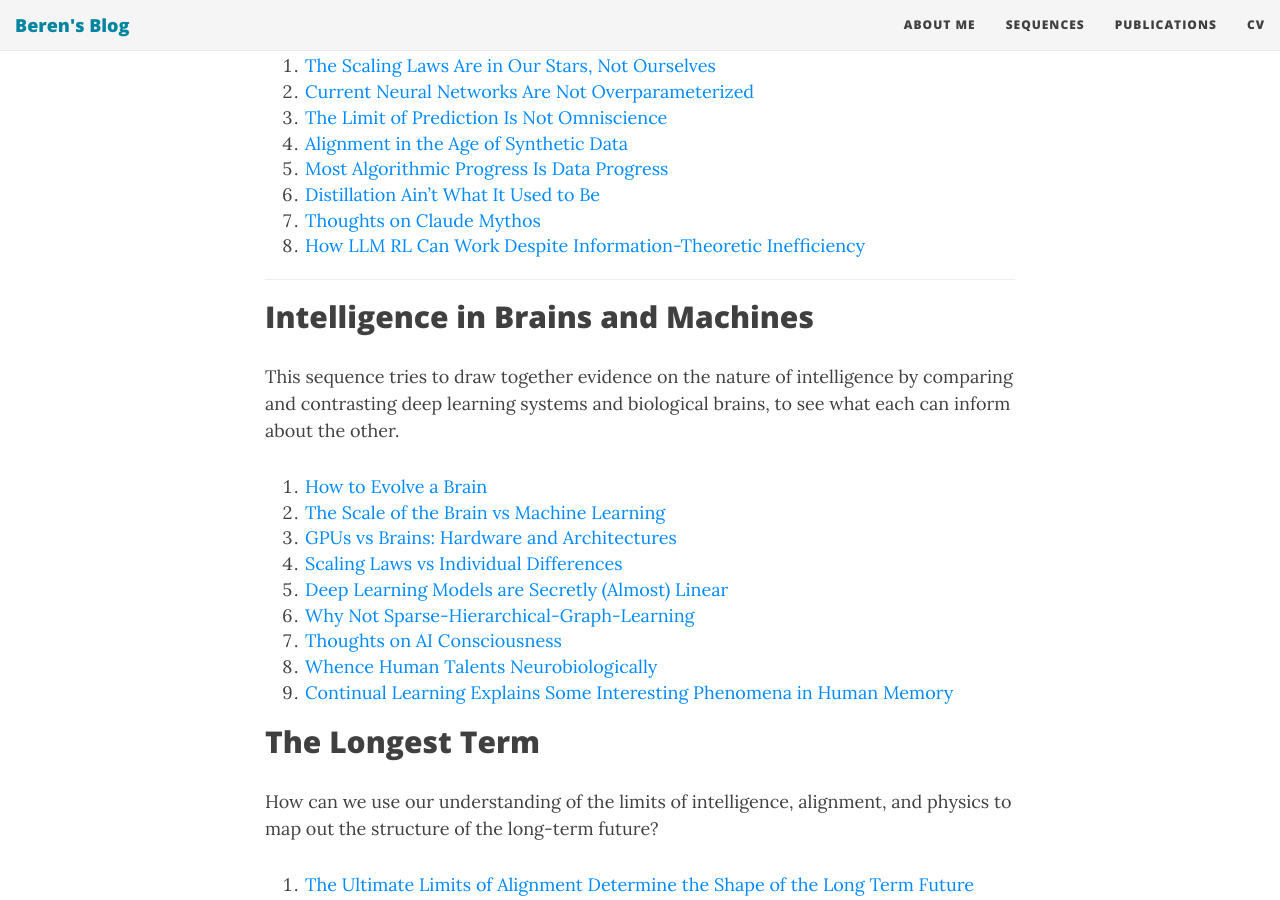
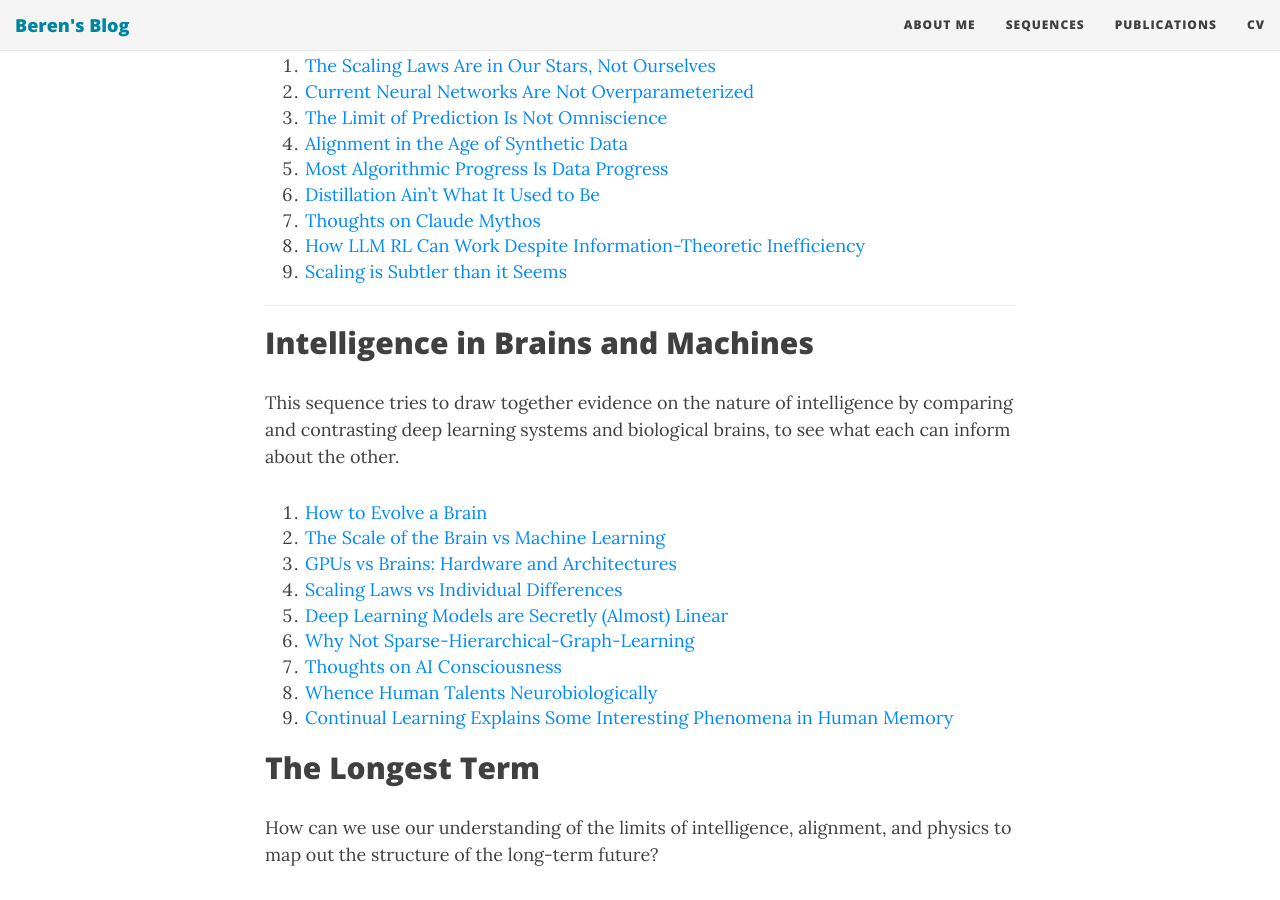
Before and after one commit to BerenMillidge/BerenMillidge.github.io, a Jekyll site: the page built from sequences.md, in a window 1280 px wide and 900 px high, scrolled down 4226 px. Built offline with Jekyll 4.4.1, drawn with Linux system fonts in a browser that asks for light colours; nearby versions of some CDN libraries.

Commit message:
Update sequences.md

```diff
--- a/sequences.md
+++ b/sequences.md
@@ -159,6 +159,7 @@ This sequence collects my writing on the contemporary deep-learning paradigm: wh
 6. [Distillation Ain’t What It Used to Be]({% post_url 2026-06-12-Distillation-Aint-What-It-Used-To-Be %})
 7. [Thoughts on Claude Mythos]({% post_url 2026-04-11-Thoughts-On-Claude-Mythos %})
 8. [How LLM RL Can Work Despite Information-Theoretic Inefficiency]({% post_url 2026-07-26-How-Can-LLM-RL-Work-Despite-Information-Theoretic-Inefficiency %})
+9. [Scaling is Subtler than it Seems]({% post_url 2026-08-15-Scaling-is-Subtler-than-it-Seems %})
 
 ---
 
```
